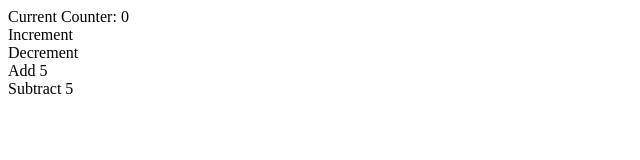
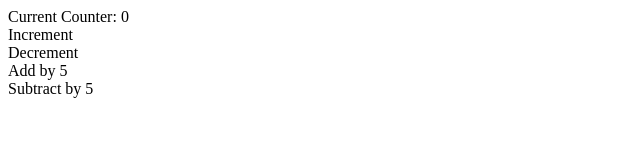
Before and after one commit to Santosh18/react-redux-9iy4ao, a React (Create React App) app: page / in a window 1280 px wide. Shown: the top 160 px of the page, without its empty margins (0-640 px from the left). Built offline with nearby package versions, Linux system fonts and the light colour scheme.

Commit message:
1 file modified

```diff
--- a/containers/Counter/Counter.js
+++ b/containers/Counter/Counter.js
@@ -13,8 +13,8 @@ class Counter extends Component {
                 <CounterOutput value={this.props.ctr} />
                 <CounterControl label="Increment" clicked={this.props.onIncrementCounter} />
                 <CounterControl label="Decrement" clicked={this.props.onDecrementCounter}  />
-                <CounterControl label="Add 5" clicked={this.props.addValue}  />
-                <CounterControl label="Subtract 5" clicked={this.props.subValue}  />
+                <CounterControl label="Add by 5" clicked={this.props.addValue}  />
+                <CounterControl label="Subtract by 5" clicked={this.props.subValue}  />
             </div>
         );
     }
```
